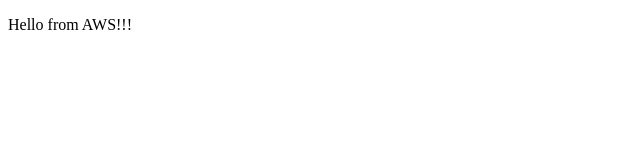
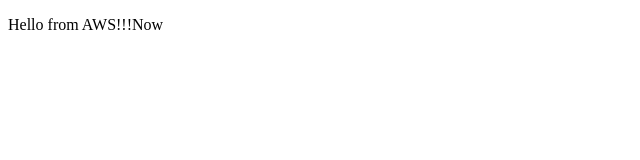
Before and after one commit to dushyant8858/nginx_sample, a plain HTML site: page index.html in a window 1280 px wide. Shown: the full height of the page, 0-640 px from the left. Drawn offline with Linux system fonts and the light colour scheme.

Commit message:
Update index.html

```diff
--- a/index.html
+++ b/index.html
@@ -4,6 +4,6 @@
         <title>AWS</title>
     </head>
     <body>
-        <p>Hello from AWS!!!</p>
+        <p>Hello from AWS!!!Now</p>
     </body>
 </html>
```
